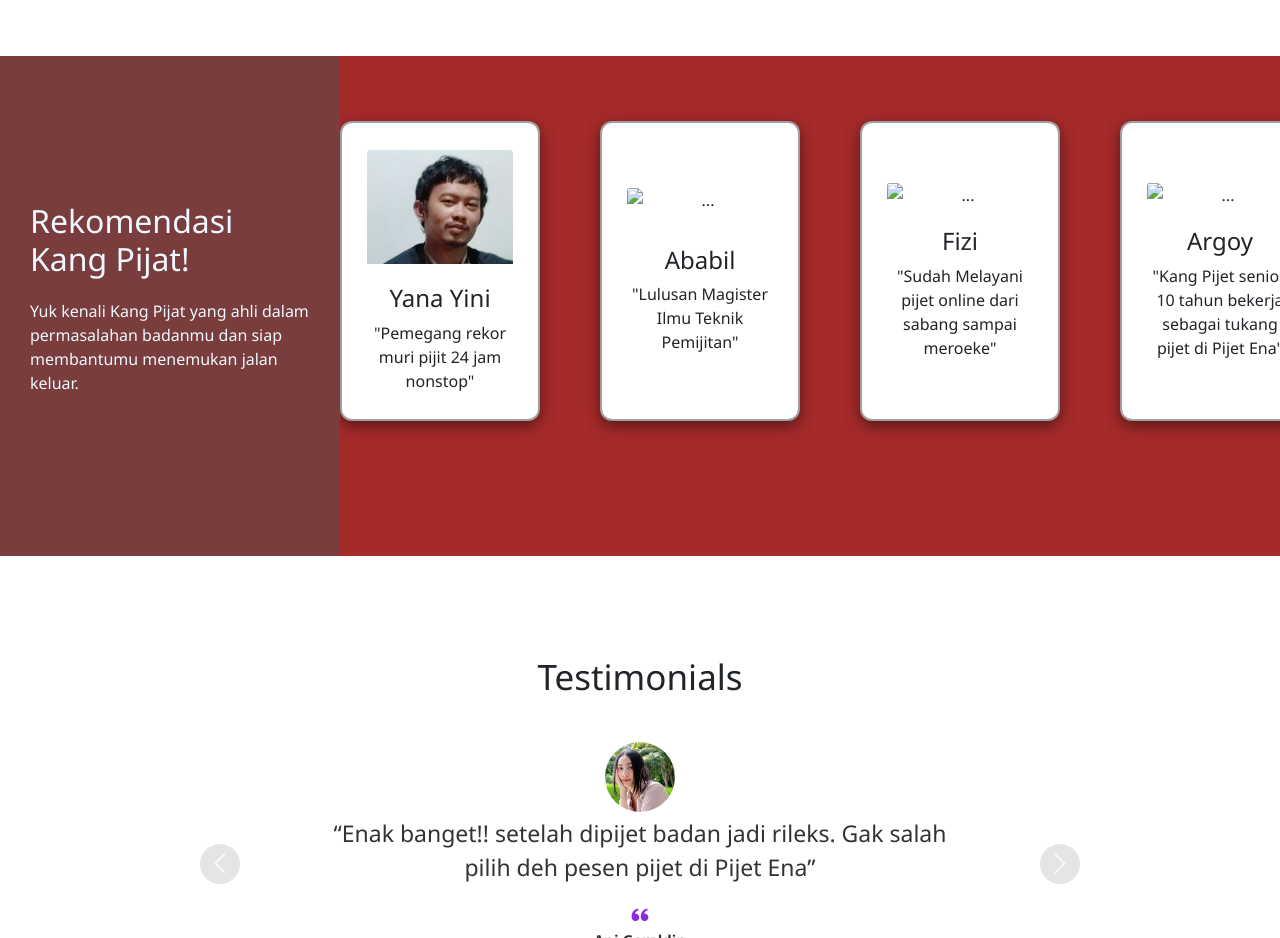
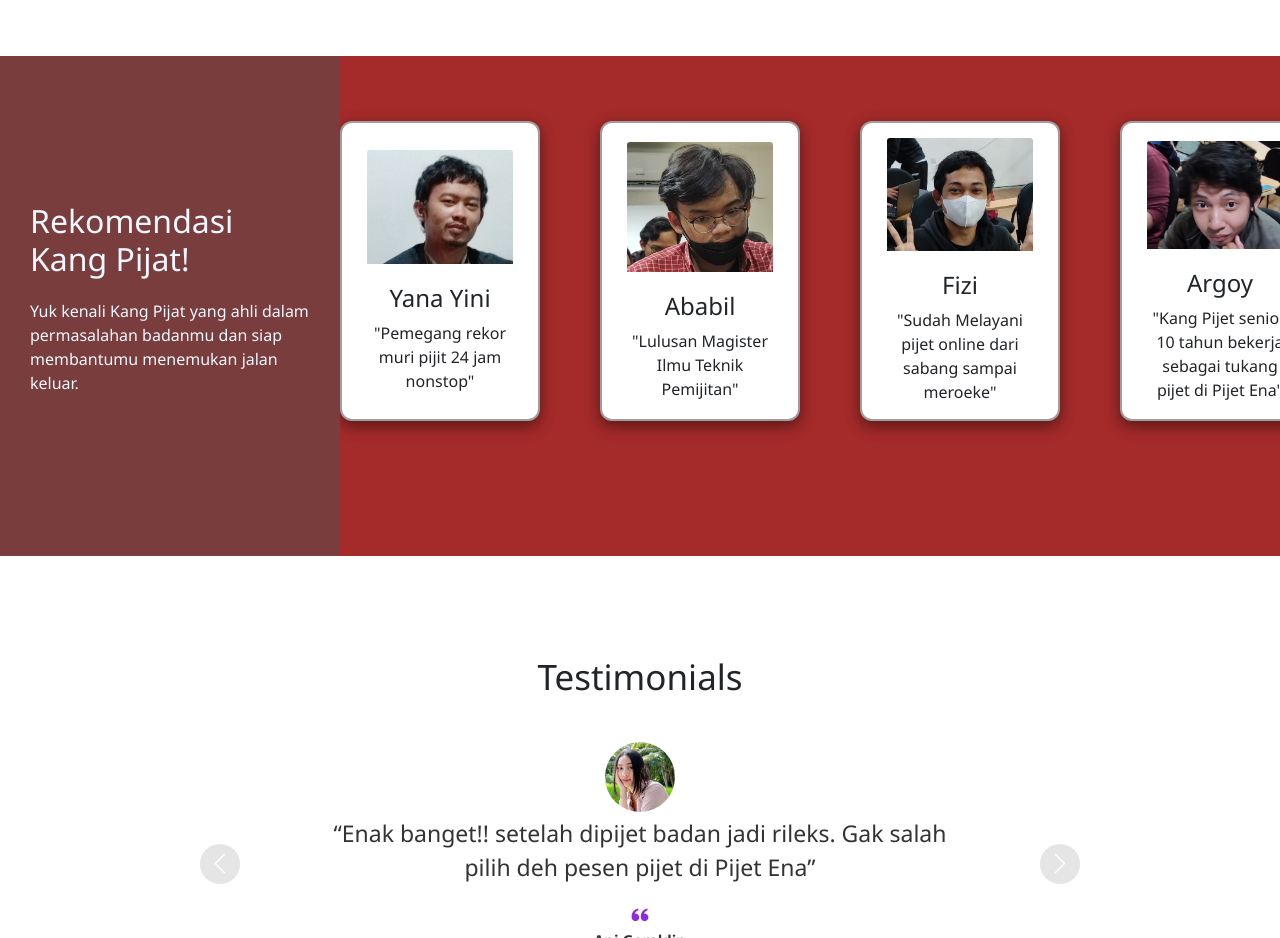
Before and after one commit to qonit-filza/hackaton8-pijatena, a website: page index.html in a window 1280 px wide. Shown: the part 860-1798 px from the top of the page. Drawn offline with nearby package versions, Linux system fonts and the light colour scheme; the site is published under a folder, as on GitHub Pages, so addresses that start at the root find nothing.

Commit message:
nambah titik lagi

```diff
--- a/index.html
+++ b/index.html
@@ -184,7 +184,7 @@
                 </div>
             </div>
             <div class=" kang-pijet-card" style="min-width: 200px; height: 300px;">
-                <img src="/img/kang pijet/nabil.jpeg"
+                <img src="./img/kang pijet/nabil.jpeg"
                     style="max-width: 200px; height:150px; border-radius: 3px; padding: 0 0 20px 0;"
                     class="card-img-top" alt="...">
                 <div class="card-body">
@@ -193,7 +193,7 @@
                 </div>
             </div>
             <div class=" kang-pijet-card" style="min-width: 200px; max-height: 300px;">
-                <img src="/img/kang pijet/faza.jpeg" class="card-img-top" alt="..."
+                <img src="./img/kang pijet/faza.jpeg" class="card-img-top" alt="..."
                     style="max-width: 200px; height:150px; border-radius: 3px; padding: 0 0 20px 0;">
                 <div class="card-body">
                     <h4>Fizi</h4>
@@ -201,7 +201,7 @@
                 </div>
             </div>
             <div class=" kang-pijet-card" style="min-width: 200px; max-height: 300px;">
-                <img src="/img/kang pijet/argi.jpeg" class="card-img-top" alt="..."
+                <img src="./img/kang pijet/argi.jpeg" class="card-img-top" alt="..."
                     style="max-width: 200px; height:150px; border-radius: 3px; padding: 0 0 20px 0;">
                 <div class="card-body">
                     <h4>Argoy</h4>
@@ -209,7 +209,7 @@
                 </div>
             </div>
             <div class=" kang-pijet-card" style="min-width: 200px; max-height: 300px;">
-                <img src="/img/kang pijet/lina.jpeg" class="card-img-top" alt="..."
+                <img src="./img/kang pijet/lina.jpeg" class="card-img-top" alt="..."
                     style="max-width: 200px; height:150px; border-radius: 3px; padding: 0 0 20px 0;">
                 <div class="card-body">
                     <h4>Lina</h4>
@@ -217,7 +217,7 @@
                 </div>
             </div>
             <div class=" kang-pijet-card" style="min-width: 200px; max-height: 300px;">
-                <img src="/img/kang pijet/bahri.jpeg" class="card-img-top" alt="..."
+                <img src="./img/kang pijet/bahri.jpeg" class="card-img-top" alt="..."
                     style="max-width: 200px; height:150px; border-radius: 3px; padding: 0 0 20px 0;">
                 <div class="card-body">
                     <h4>Mbahrul</h4>
```
